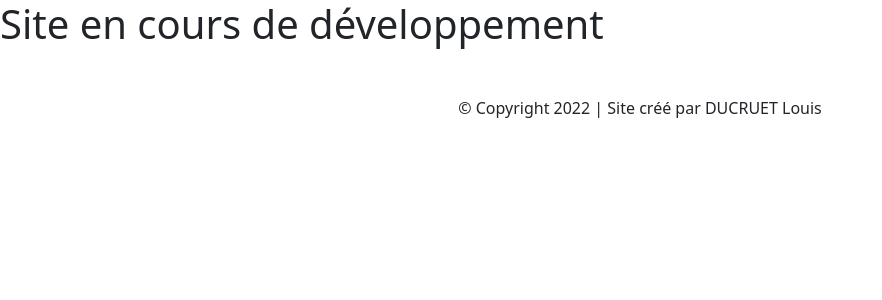
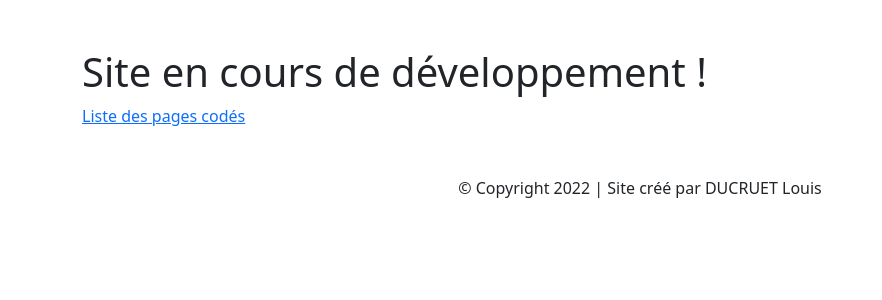
Before and after one commit to louis-ducruet/Suivi-Annelides, a PHP site: page / in a window 1280 px wide. Shown: the top 300 px of the page, without its empty margins (0-882 px from the left). Run offline with PHP 8.4, Linux system fonts and the light colour scheme.

Commit message:
Update coming soon msg

```diff
--- a/index.php
+++ b/index.php
@@ -4,7 +4,10 @@ $root_path = "./";
 include_once "src/layout/header.php";
 ?>
 <section>
-    <h1>Site en cours de développement</h1>
+    <div class="container mt-5">
+        <h1>Site en cours de développement !</h1>
+        <a href="/admin">Liste des pages codés</a>
+    </div>
 </section>
 <?php
 include_once "src/layout/footer.php";
```
